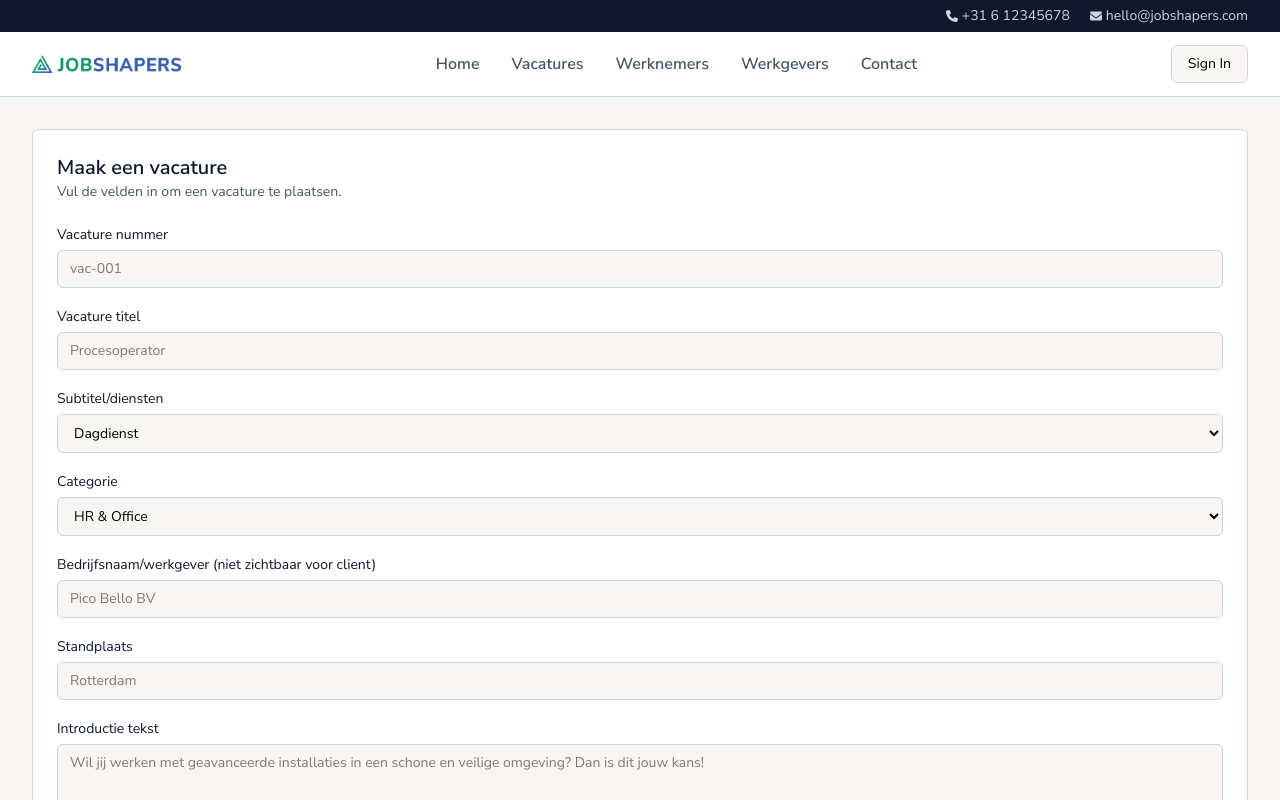
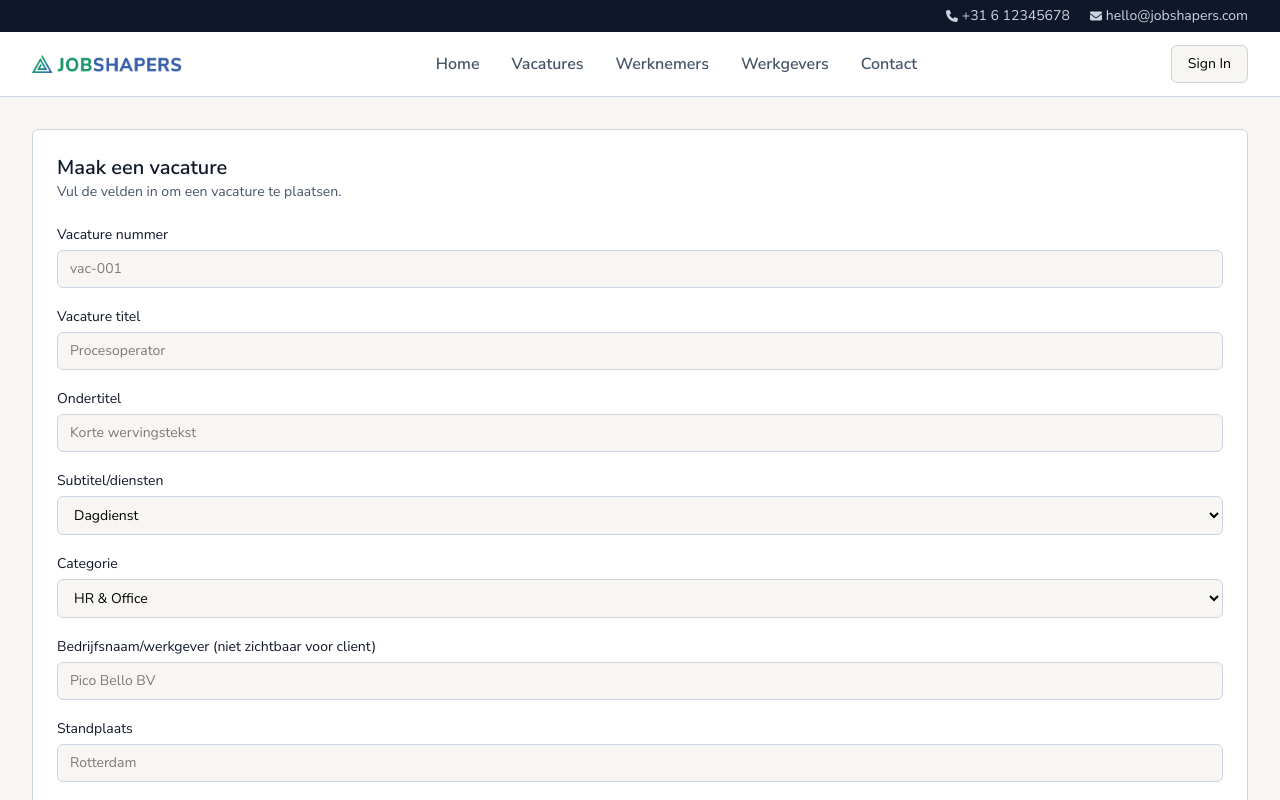
Before and after one commit to EdwinSch/jobshapers, a Next.js app: page /createjob in a window 1280 px wide. Shown: the top 800 px of the page. Built offline with nearby package versions, Linux system fonts and the light colour scheme; no server answers.

Commit message:
changes to job input form

```diff
--- a/app/actions/createJob.js
+++ b/app/actions/createJob.js
@@ -39,6 +39,7 @@ async function createJob(previousState, formData) {
         vacatureNummer: formData.get("vacatureNummer"),
         vacatureTitel: formData.get("vacatureTitel"),
         subTitel: formData.get("subTitel"),
+        ondertitel: formData.get("ondertitel"),
         category: formData.get("categorie"),
         werkgever: formData.get("werkgever"),
         standplaats: formData.get("standplaats"),
--- a/app/createjob/page.jsx
+++ b/app/createjob/page.jsx
@@ -56,6 +56,19 @@ const JobCreationPage = () => {
             name="vacatureTitel"
             id="vacatureTitel"
             placeholder="Procesoperator"
+            className="mt-1 mb-4 w-full py-2 px-3 bg-jsOffWhite border border-slate-300 rounded-md text-sm"
+            required
+          />
+
+          {/* vacature ondertitel */}
+          <label htmlFor="ondertitel" className="text-jsMidnight text-sm">
+            Ondertitel
+          </label>
+          <input
+            type="text"
+            name="ondertitel"
+            id="ondertitel"
+            placeholder="Korte wervingstekst"
             className="mt-1 mb-4 w-full py-2 px-3 bg-jsOffWhite border border-slate-300 rounded-md text-sm"
             required
           />
--- a/components/JobDetailsBody.jsx
+++ b/components/JobDetailsBody.jsx
@@ -7,10 +7,17 @@ const JobDetailsBody = ({
   voorwaardenKoptekst,
   arbeidsvoorwaarden,
   functieomschrijving,
+  introductie,
 }) => {
   return (
     <div className="bg-jsOffWhite">
       <div className="py-12 mt-6 mx-auto max-w-7xl px-4 md:px-6 lg:px-8">
+        {/* Introductie */}
+        <div className="mb-8 bg-white border border-slate-300 p-6 rounded-md shadow-sm">
+          <h2 className="text-xl font-semibold capitalize mb-5">Introductie</h2>
+          <p className="text-jsText">{introductie}</p>
+        </div>
+
         {/* Functieomschrijving */}
         <div className="mb-8 bg-white border border-slate-300 p-6 rounded-md shadow-sm">
           <h2 className="text-xl font-semibold capitalize mb-5">
--- a/components/JobDetailsHeader.jsx
+++ b/components/JobDetailsHeader.jsx
@@ -15,8 +15,7 @@ const JobDetailsHeader = ({ jobDetails }) => {
         <p className="text-xs text-jsText mb-6">
           Geplaatst op: {formatDate(jobDetails.$createdAt)}
         </p>
-        {/* job description */}
-        <p>{jobDetails.introductie}</p>
+        <p>{jobDetails.ondertitel}</p>
       </div>
 
       {/* right/bottom */}
--- a/components/TopJobs.jsx
+++ b/components/TopJobs.jsx
@@ -18,12 +18,12 @@ const TopJobs = async () => {
     .slice(0, 3);
 
   return (
+    featuredJobs.length > 0 && (
       <div className="mx-auto max-w-7xl py-10 px-4 md:px-6 lg:px-8">
         <h2 className="text-jsGreen text-2xl md:text-3xl font-bold capitalize text-center">
           top vacatures
         </h2>
 
-      {featuredJobs.length > 0 && (
         <section className="flex flex-col md:flex-row gap-6 my-12">
           {featuredJobs.map((job) => {
             return (
@@ -62,7 +62,6 @@ const TopJobs = async () => {
             );
           })}
         </section>
-      )}
 
         <LinkButton
           href="/vacatures"
@@ -71,6 +70,7 @@ const TopJobs = async () => {
           className="m-auto text-center w-fit"
         />
       </div>
+    )
   );
 };
 
```
Lines whose indentation alone changed are shown as unchanged.
